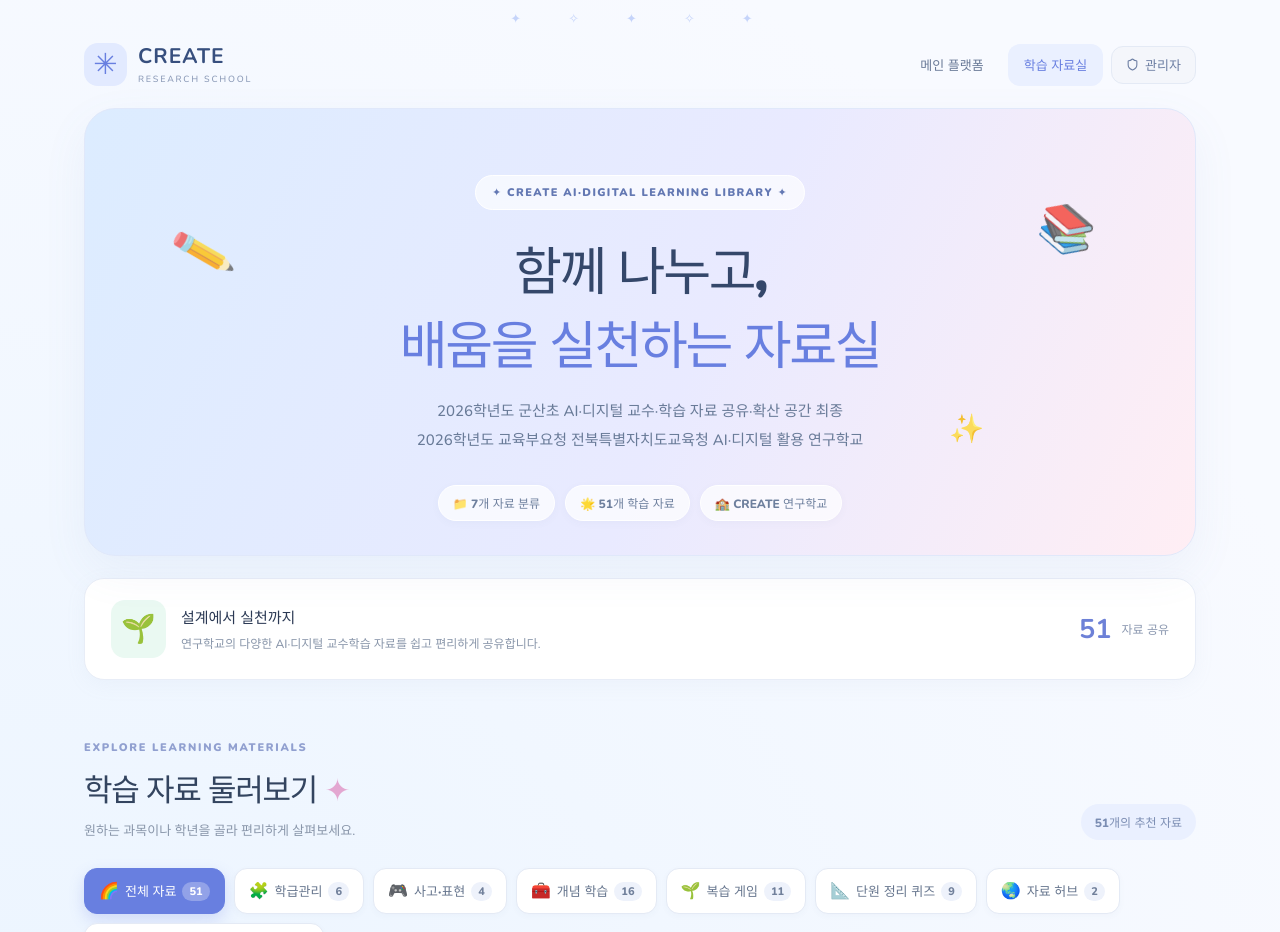
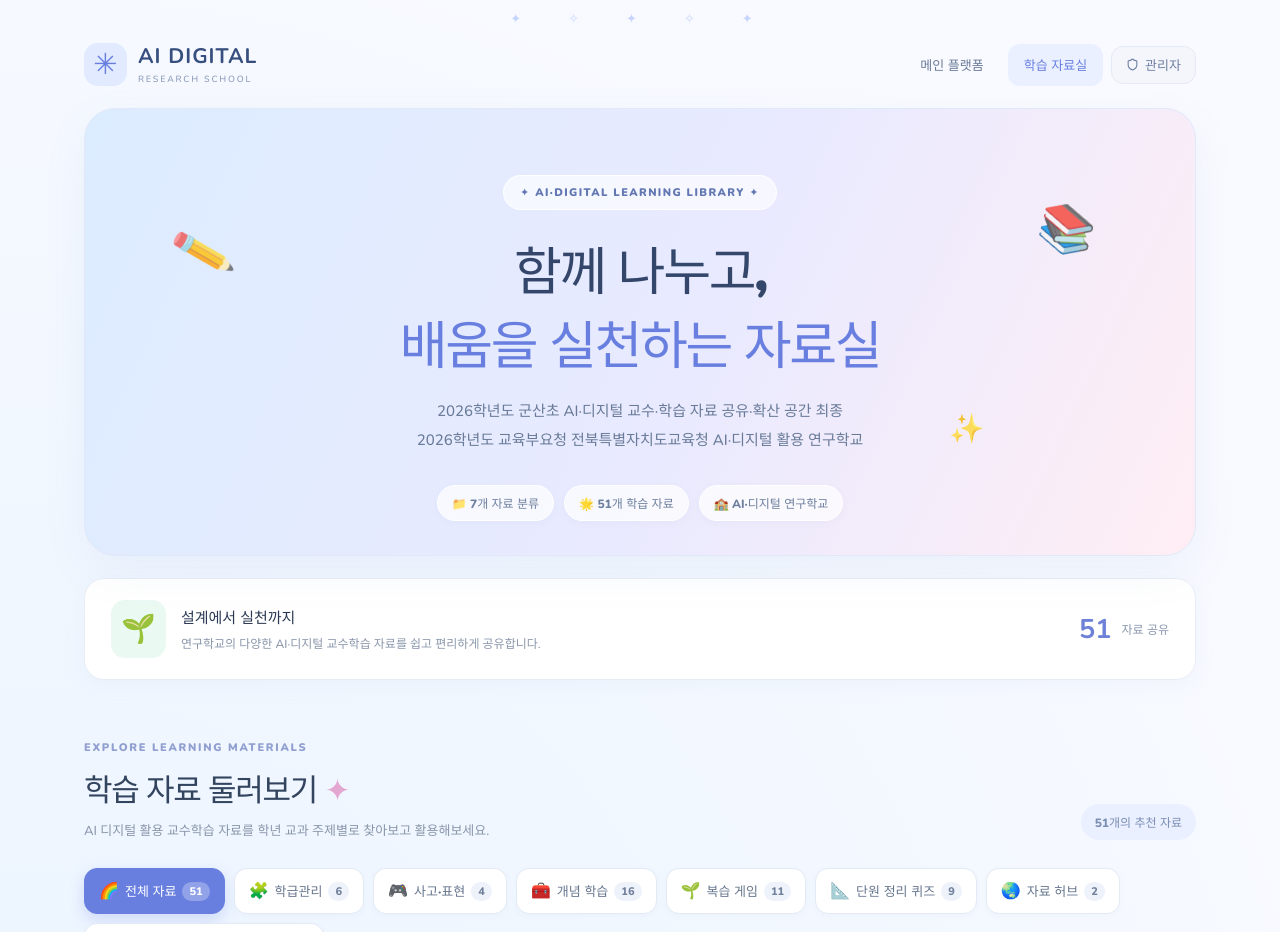
Before and after one commit to invinciblebearme-ctrl/create-resources, a React (Vite) app: page / in a window 1280 px wide. Shown: the top 932 px of the page. Built offline with nearby package versions, Linux system fonts and the light colour scheme.

Commit message:
design: update header brand logo to AI DIGITAL and sync footer/intro copy

```diff
--- a/src/main.jsx
+++ b/src/main.jsx
@@ -44,7 +44,7 @@ function App() {
           return;
         }
       }
-    } catch {}
+    } catch { }
 
     // 정적 JSON 데이터 fetch
     fetch(`${import.meta.env.BASE_URL}padlet-data.json`)
@@ -135,15 +135,15 @@ function App() {
         <a
           href="https://create.allforedu.kr"
           className="brand"
-          aria-label="CREATE 연구학교 메인으로 이동"
-          title="CREATE 메인 플랫폼(create.allforedu.kr)으로 이동"
+          aria-label="AI DIGITAL 연구학교 메인으로 이동"
+          title="AI DIGITAL 메인 플랫폼으로 이동"
           onClick={e => {
             window.location.href = 'https://create.allforedu.kr';
           }}
         >
           <span className="brand-icon">✳</span>
           <span>
-            <strong>CREATE</strong>
+            <strong>AI DIGITAL</strong>
             <small>RESEARCH SCHOOL</small>
           </span>
         </a>
@@ -174,7 +174,7 @@ function App() {
           </span>
 
           <div className="hero-inner">
-            <span className="eyebrow">✦ CREATE AI·DIGITAL LEARNING LIBRARY ✦</span>
+            <span className="eyebrow">✦ AI·DIGITAL LEARNING LIBRARY ✦</span>
             <h1>
               함께 나누고,
               <br />
@@ -195,7 +195,7 @@ function App() {
               🌟 {posts.length}개 학습 자료
             </span>
             <span>
-              🏫 CREATE 연구학교
+              🏫 AI·디지털 연구학교
             </span>
           </div>
         </section>
@@ -224,7 +224,7 @@ function App() {
                 {selectedSection ? `${selectedSection.title} 자료` : '학습 자료 둘러보기'}{' '}
                 <span className="sparkle">✦</span>
               </h2>
-              <p>원하는 과목이나 학년을 골라 편리하게 살펴보세요.</p>
+              <p>AI 디지털 활용 교수학습 자료를 학년 교과 주제별로 찾아보고 활용해보세요.</p>
             </div>
             <span className="section-badge">
               {results.length}개의 추천 자료
@@ -387,15 +387,15 @@ function App() {
       <footer>
         <div className="shell footer-inner">
           <div>
-            <strong>✳ CREATE 모형 연구학교 학습 자료실</strong>
+            <strong>✳ AI DIGITAL 연구학교 학습 자료실</strong>
             <p>수업의 성장과 배움의 나눔을 위한 AI·디지털 성과 공유 플랫폼</p>
           </div>
           <div className="footer-links">
-            <a href="https://create.allforedu.kr">CREATE 메인 플랫폼</a>
+            <a href="https://create.allforedu.kr">메인 플랫폼</a>
             <span className="footer-divider">·</span>
             <a href="#admin">관리자 설정</a>
             <span className="footer-divider">·</span>
-            <span>© CREATE Research School</span>
+            <span>© AI DIGITAL Research School</span>
           </div>
         </div>
       </footer>
```
